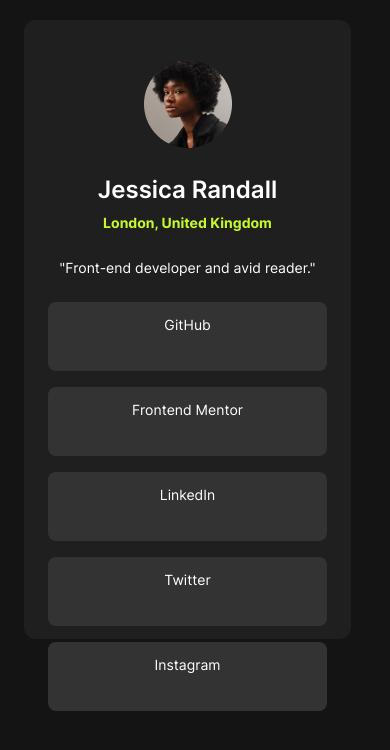
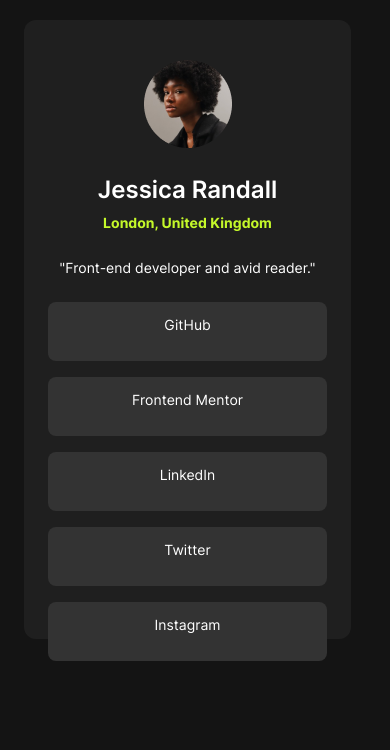
Before and after one commit to fayozMa/social-card-template, a plain HTML site: page index.html in a window 390 px wide. Shown: the part 154-904 px from the top of the page. Drawn offline with Linux system fonts and the light colour scheme.

Commit message:
[FIX] links height

```diff
--- a/style.css
+++ b/style.css
@@ -76,6 +76,6 @@
   }
   .socials a{
     width: 279px;
-    height: 45px;
+    height: 35px;
   }
 }
```
